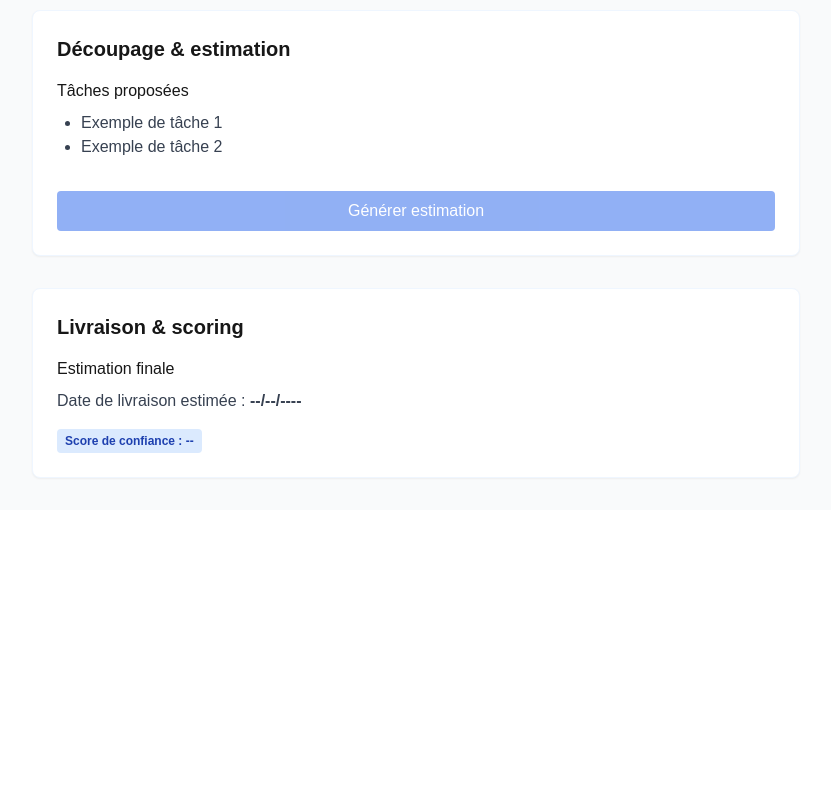
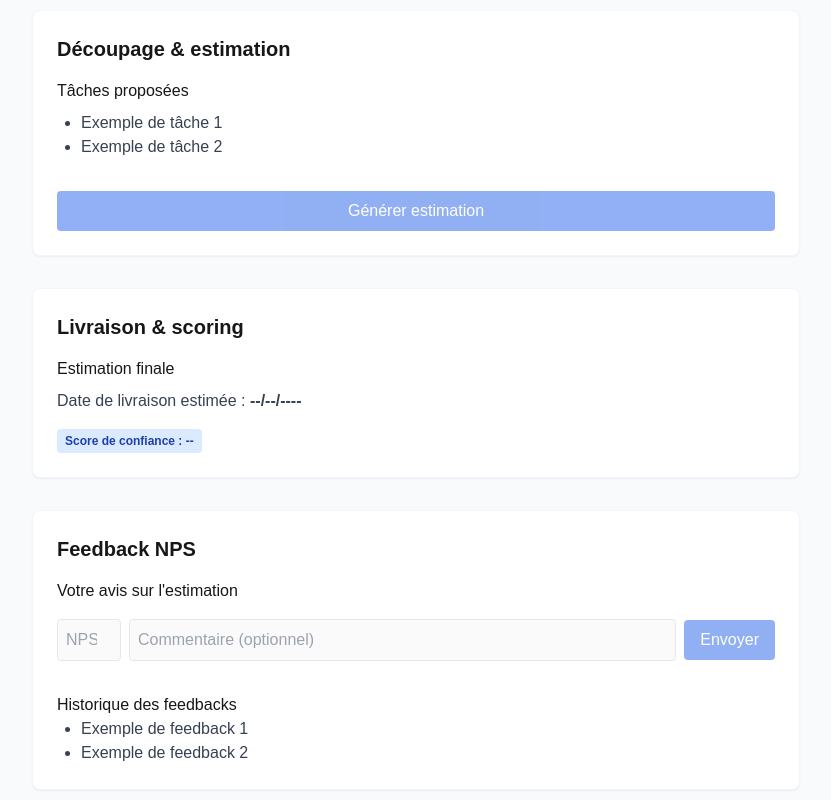
Before and after one commit to IvandeMurard/ai-delivery-estimator, a Next.js app: page / in a window 1280 px wide. Shown: the part 406-1206 px from the top of the page, without its empty margins (224-1055 px from the left). Before the commit the page ends 916 px from the top, so only its background shows below. Built offline with nearby package versions, Linux system fonts and the light colour scheme.

Commit message:
feat: ajout du bloc Feedback NPS (structure JSX)

```diff
--- a/src/app/page.tsx
+++ b/src/app/page.tsx
@@ -56,6 +56,31 @@ export default function Home() {
             </div>
           </div>
         </section>
+
+        {/* Bloc Feedback NPS */}
+        <section className="bg-white rounded-lg p-6 shadow-sm border border-blue-50 mb-8">
+          <h2 className="text-xl font-semibold flex items-center gap-2 mb-4">
+            {/* <ThumbsUp className="w-6 h-6 text-blue-500" /> */}
+            Feedback NPS
+          </h2>
+          <div className="w-full flex flex-col gap-4">
+            <div className="flex flex-col gap-2">
+              <label className="font-medium">Votre avis sur l'estimation</label>
+              <div className="flex items-center gap-2 mt-2">
+                <input type="number" min="0" max="10" className="border rounded p-2 w-16" placeholder="NPS" disabled />
+                <input type="text" className="border rounded p-2 flex-1" placeholder="Commentaire (optionnel)" disabled />
+                <button className="bg-blue-600 text-white px-4 py-2 rounded opacity-50 cursor-not-allowed" disabled>Envoyer</button>
+              </div>
+            </div>
+            <div className="mt-4">
+              <label className="font-medium">Historique des feedbacks</label>
+              <ul className="list-disc pl-6 text-gray-700">
+                <li>Exemple de feedback 1</li>
+                <li>Exemple de feedback 2</li>
+              </ul>
+            </div>
+          </div>
+        </section>
       </div>
     </main>
   );
```
